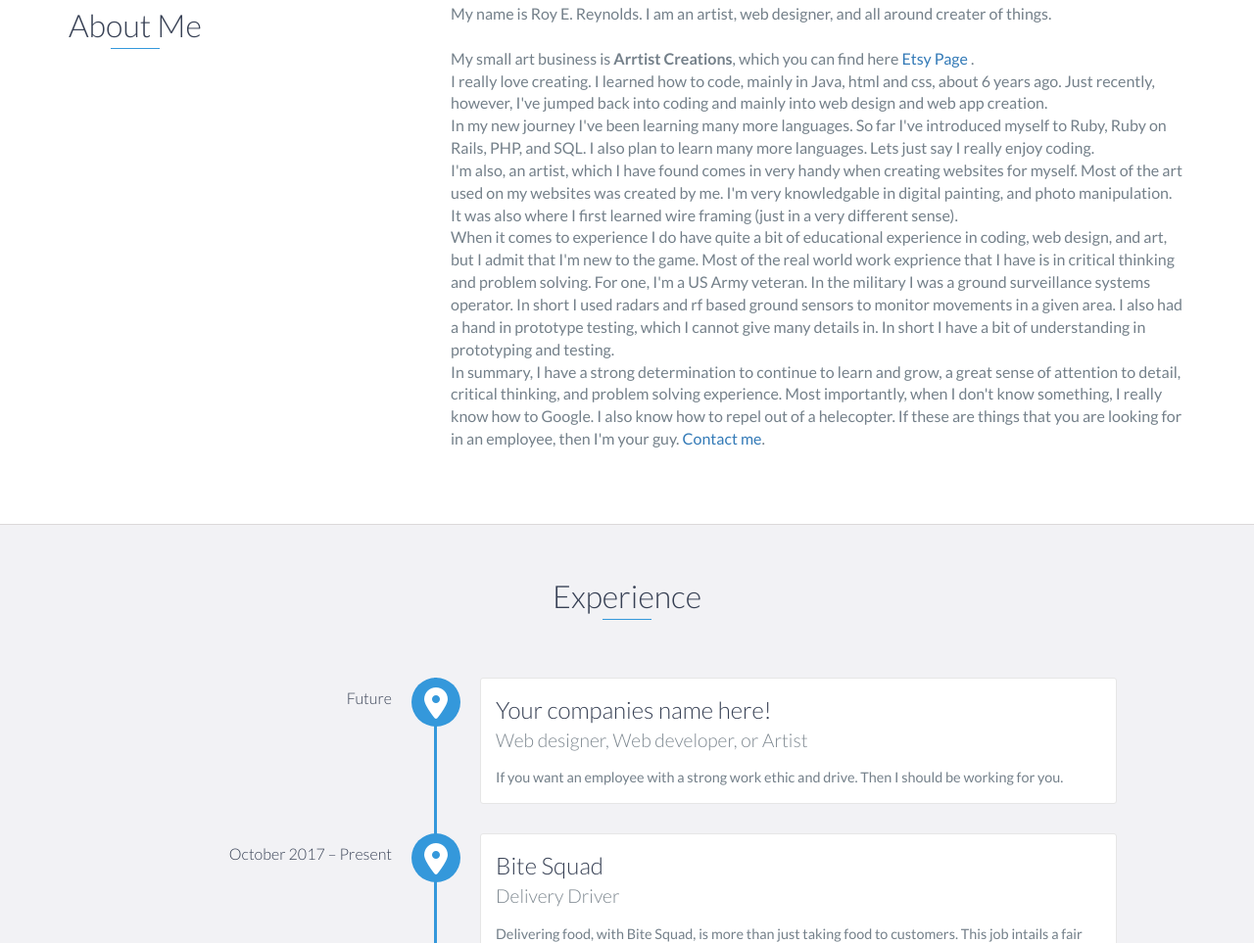
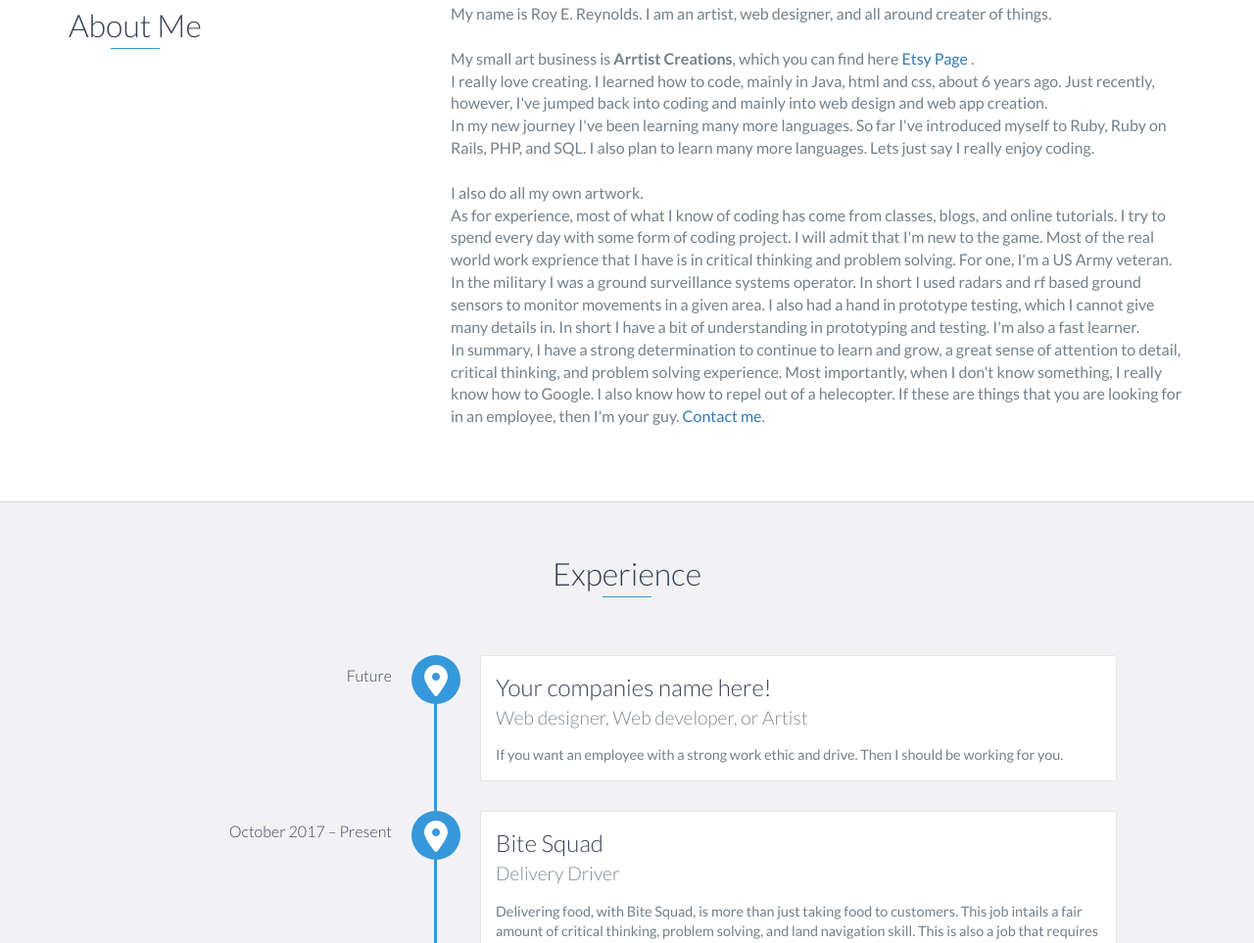
Before and after one commit to ARRtistRoy/website, a plain HTML site: page index.html in a window 1280 px wide. Shown: the part 872-1835 px from the top of the page at 98% size. Drawn offline with nearby package versions, Linux system fonts and the light colour scheme.

Commit message:
Update index.html

```diff
--- a/index.html
+++ b/index.html
@@ -84,17 +84,17 @@
                          <br>
                     </p>
                     <p>
-                         I'm also, an artist, which I have found comes in very handy when creating websites for myself.
-                         Most of the art used on my websites was created by me. I'm very knowledgable in digital painting, and photo manipulation.
-                         It was also where I first learned wire framing (just in a very different sense).
                          <br>
+			 I also do all my own artwork.
+			 <br>
                     </p>
                     <p>
-                         When it comes to experience I do have quite a bit of educational experience in coding, web design, and art, but
-                         I admit that I'm new to the game. Most of the real world work exprience that I have is in critical thinking and problem solving.
+                         As for experience, most of what I know of coding has come from classes, blogs, and online tutorials. I try to spend every day
+			 with some form of coding project.
+                         I will admit that I'm new to the game. Most of the real world work exprience that I have is in critical thinking and problem solving.
                          For one, I'm a US Army veteran. In the military I was a ground surveillance systems operator. In short I used radars and rf based
                          ground sensors to monitor movements in a given area. I also had a hand in prototype testing, which I cannot give many details in.
-                         In short I have a bit of understanding in prototyping and testing.
+                         In short I have a bit of understanding in prototyping and testing. I'm also a fast learner.
                          <br>
                     </p>
                     <p>
```
